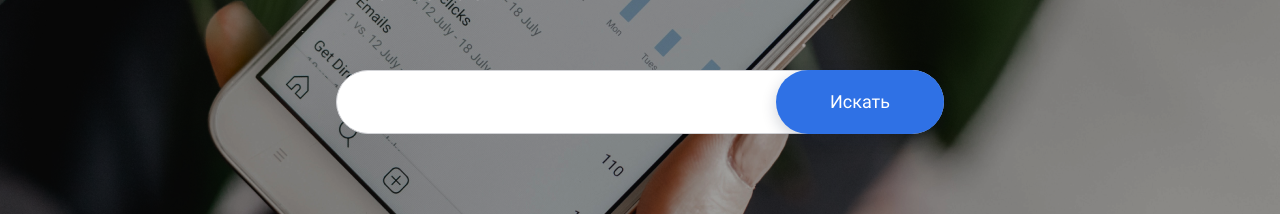
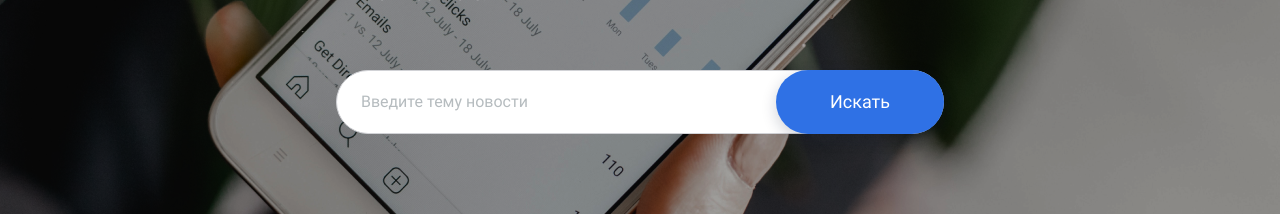
Before and after one commit to MaximStovba/news-explorer-frontend, a React (Create React App) app: page / in a window 1280 px wide. Shown: the part 362-578 px from the top of the page. Built offline with nearby package versions, Linux system fonts and the light colour scheme.

Commit message:
input placeholder

```diff
--- a/src/components/SearchForm/SearchForm.css
+++ b/src/components/SearchForm/SearchForm.css
@@ -46,6 +46,7 @@
 
 .search-form__input {
   padding: 0;
+  padding-left: 24px;
   /* расположение в сетке search-form */
   grid-column: 1/3;
   grid-row: 3/4;
@@ -53,8 +54,24 @@
   background: #FFFFFF;
   border: 1px solid #D1D2D6;
   box-sizing: border-box;
-  backdrop-filter: blur(8px);
   border-radius: 100px;
+  /* цвет вводимого текста */
+  font-family: Roboto;
+  font-style: normal;
+  font-weight: normal;
+  font-size: 16px;
+  line-height: 22px;
+  color: #1A1B22;
+}
+
+.search-form__input:focus {
+  outline: none;
+}
+.search-form__input::-moz-placeholder {
+  color: #B6BCBF;
+}
+.search-form__input::-webkit-input-placeholder {
+  color: #B6BCBF;
 }
 
 .search-form__btn {
--- a/src/components/SearchForm/SearchForm.js
+++ b/src/components/SearchForm/SearchForm.js
@@ -8,11 +8,9 @@ function SearchForm() {
     <form name="search" method="POST" action="#" className="search-form" noValidate>
       <h1 className="search-form__title">Что творится в мире?</h1>
       <p className="search-form__text">Находите самые свежие статьи на любую тему и сохраняйте в своём личном кабинете.</p>
-      <input
-        type="text"
-        name="search"
+      <input type="text"
+        name="text"
         placeholder="Введите тему новости"
-        id="search-input"
         className="search-form__input"
         minLength="2"
         maxLength="30"
```
